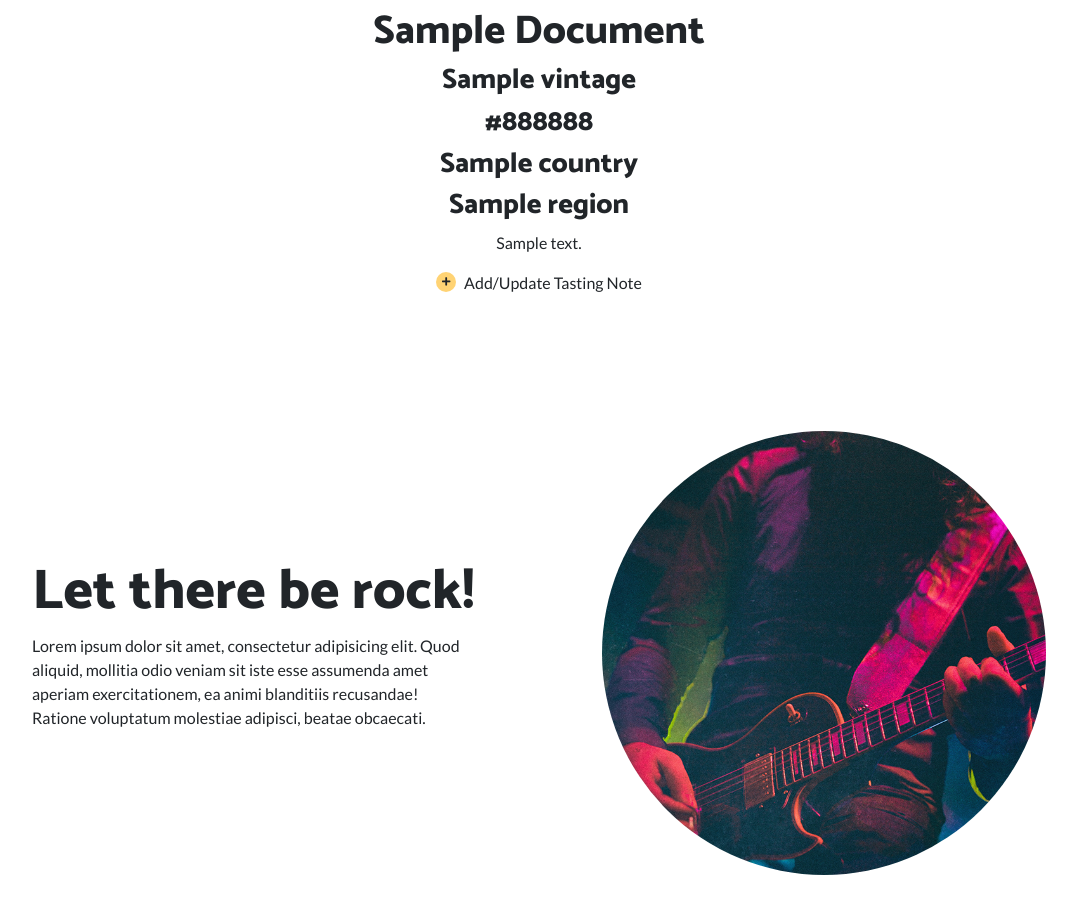
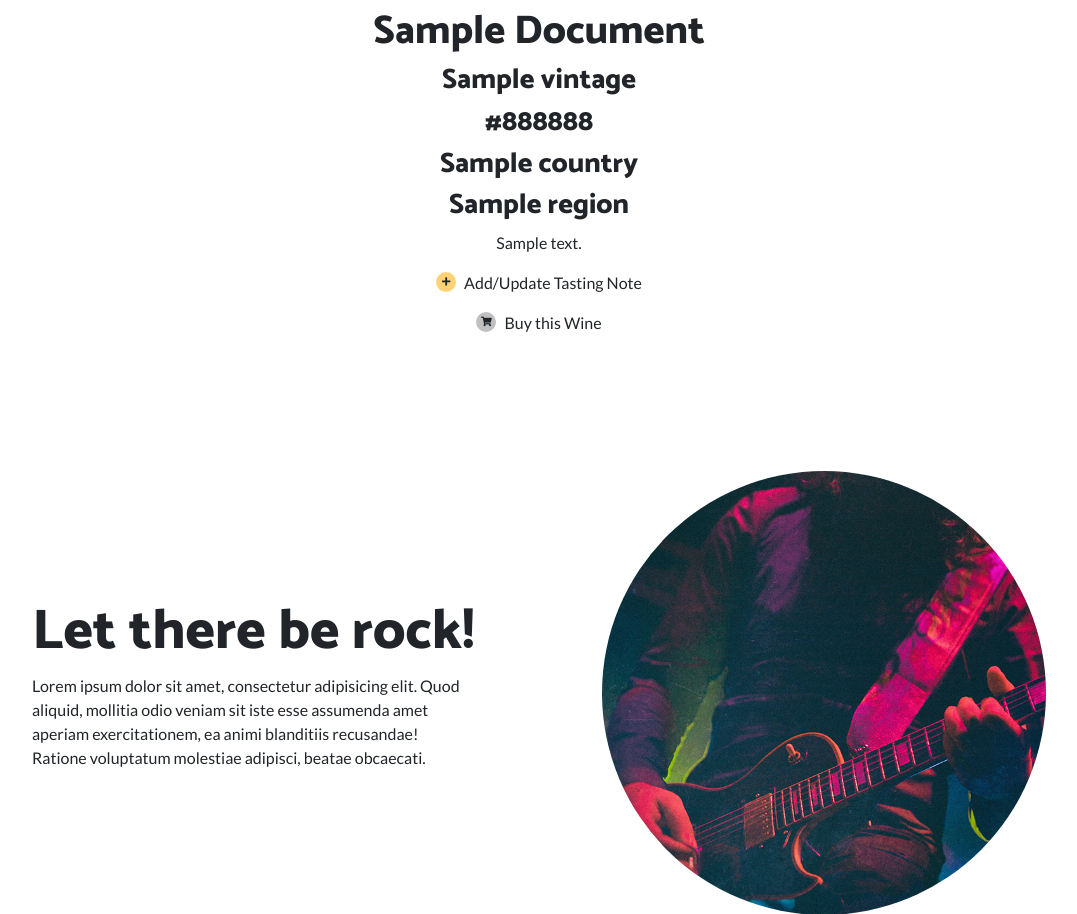
Before and after one commit to StuChapman/BD-MS-Project-Cave-du-Vins-broken-Procfile, a Flask app: template templates/index.html in a window 1280 px wide. Shown: the part 1590-2504 px from the top of the page, without its empty margins (101-1178 px from the left). Run offline with Flask 2, Linux system fonts and the light colour scheme; the template is opened without the code that fills it: most values are stand-ins (such as "Sample title", 1, 10 or a date in 2020); some libraries are stand-ins or nearby versions.

Commit message:
Build: added 'buy this wine' feature - hyperlinking to wine-searcher.com

```diff
--- a/run.py
+++ b/run.py
@@ -462,6 +462,12 @@ def add_tasting_note():
         country=mongo.db.country.find(),
         region=mongo.db.region.find(),
         grape=mongo.db.grape.find(),
+        results_winename="",
+        results_vintage="",
+        results_colour="",
+        results_country="",
+        results_region="",
+        results_grape="",
         update=mongo.db.wines.update({'_id': ObjectId(wineid)},
             # Credit: https://stackoverflow.com/questions/10290621/
             # how-do-i-partially-update-an-object-in-mongodb-so-the-new-
--- a/static/css/style.css
+++ b/static/css/style.css
@@ -6,6 +6,10 @@
 
 .btn-blue {
     background-color: #2E9693;
+}
+
+.btn-silver {
+    background-color: silver;
 }
 
 .btn-large {
--- a/templates/add_tasting_note.html
+++ b/templates/add_tasting_note.html
@@ -14,7 +14,7 @@
                     <div>
                         <textarea type="text" class="tastingnote ml-auto mb-1" name="add_tasting_note">{{ wine.tasting_notes }}</textarea>
                     </div>
-                    <button type="submit" class="btn btn-yellow rounded-pill mt-2">Add</button>
+                    <button type="submit" class="btn btn-yellow rounded-pill mt-2">Save</button>
                 </form>
                 <br>
             </div>
--- a/templates/index.html
+++ b/templates/index.html
@@ -171,6 +171,15 @@
                             </p>
                         </div>
                     {% endif %}
+                    <div class="row">
+                        <a class="btn btn-silver btn-xxsmall rounded-pill ml-auto mr-1"
+                            href="https://www.wine-searcher.com/find/{{ document.wine_name }}+{{ document.vintage }}/{{ document.vintage }}/uk" target="_blank">
+                            <i class="fas fa-shopping-cart"></i>
+                        </a>
+                        <p class="ml-1 mr-auto">
+                            Buy this Wine
+                        </p>
+                    </div>
                     <br>
                     <br>
                     <br>
```
